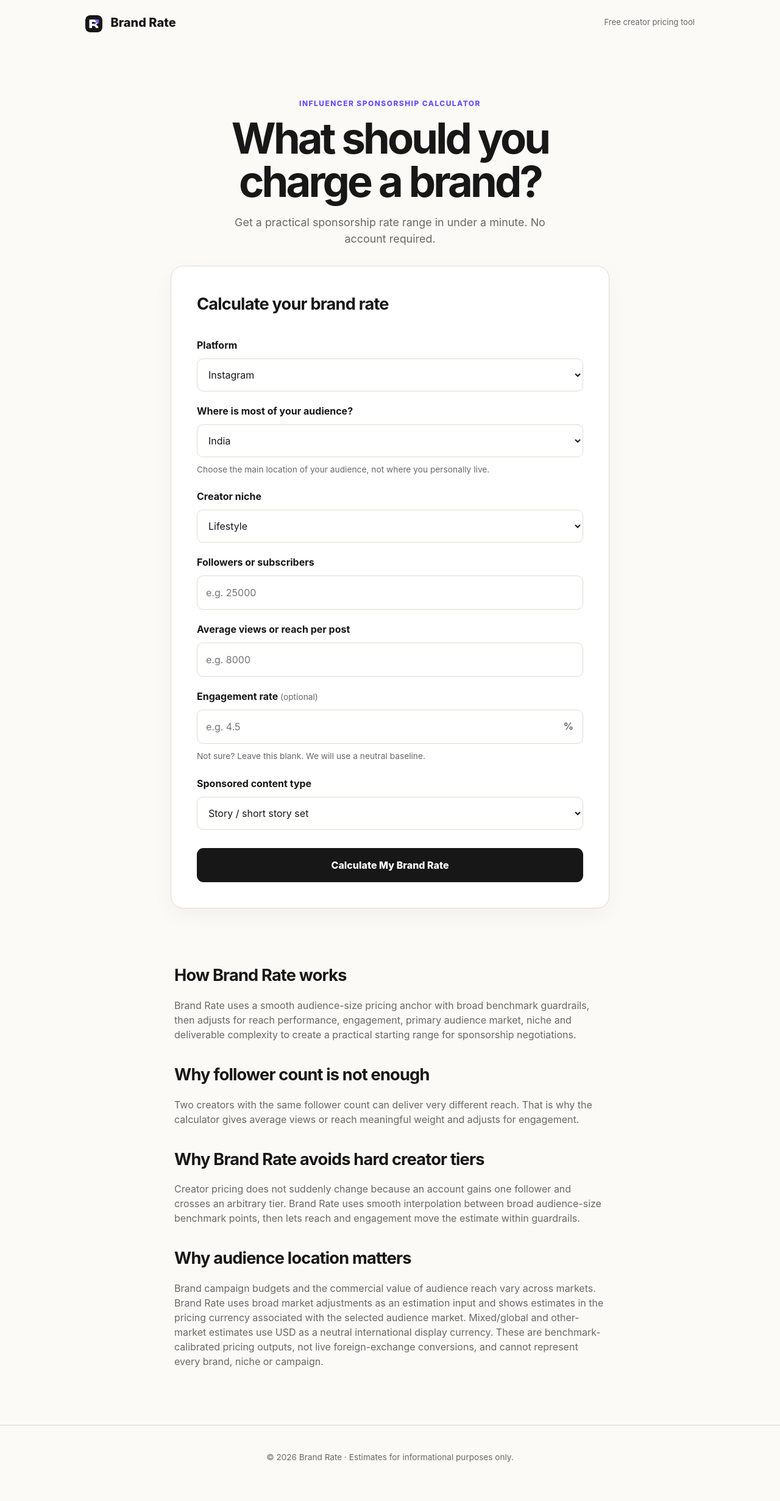
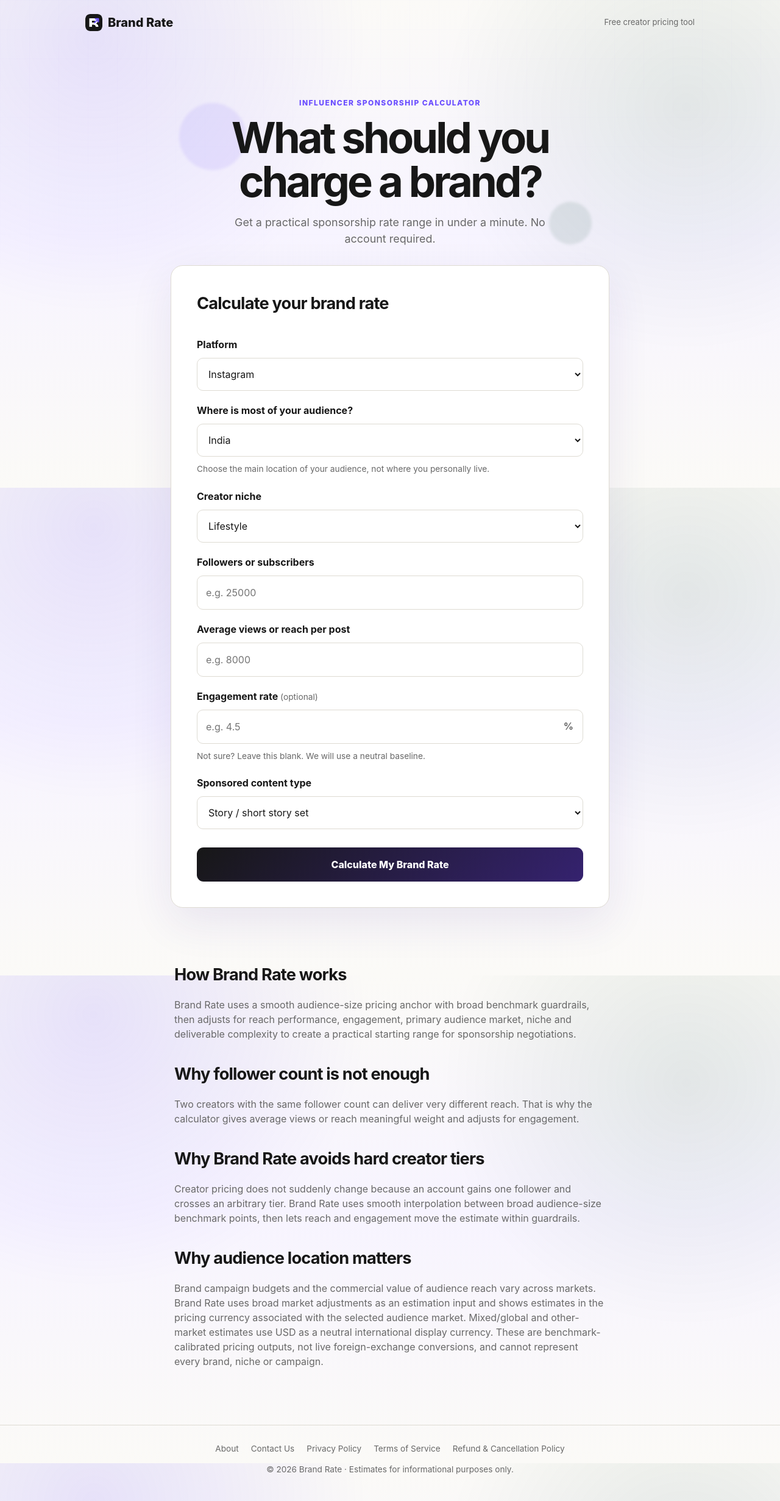
Before and after one commit to adrija25/brand-rate, a plain HTML site: page index.html in a window 1280 px wide. Shown: the whole page at 61% size. Drawn offline with Linux system fonts and the light colour scheme.

Commit message:
Add files via upload

```diff
--- a/index.html
+++ b/index.html
@@ -135,9 +135,7 @@
     </section>
   </main>
 
-  <footer>
-    <p>© <span id="year"></span> Brand Rate · Estimates for informational purposes only.</p>
-  </footer>
+  <footer><div class="footer-inner"><nav class="footer-links" aria-label="Legal and company links"><a href="about.html">About</a><a href="contact.html">Contact Us</a><a href="privacy.html">Privacy Policy</a><a href="terms.html">Terms of Service</a><a href="refund.html">Refund &amp; Cancellation Policy</a></nav><p>© <span id="year"></span> Brand Rate · Estimates for informational purposes only.</p></div></footer>
   <script src="script.js"></script>
 </body>
 </html>
--- a/style.css
+++ b/style.css
@@ -8,3 +8,20 @@
 @media(max-width:560px){.addon-row,.addon-total{align-items:flex-start}.addon-row span,.addon-total span{max-width:65%}}
 
 .brand-icon{width:28px;height:28px;vertical-align:middle;margin-right:9px;border-radius:8px}.brand{display:flex;align-items:center}
+
+
+/* V5.1 brand polish + compliance */
+body{background:radial-gradient(circle at 12% 8%,rgba(107,78,255,.14),transparent 28rem),radial-gradient(circle at 88% 22%,rgba(22,76,59,.10),transparent 25rem),linear-gradient(180deg,#fbfaf7 0%,#f7f4ff 48%,#fbfaf7 100%);background-attachment:fixed}
+body::before{content:"";position:fixed;inset:0;pointer-events:none;z-index:-1;opacity:.28;background-image:linear-gradient(rgba(107,78,255,.055) 1px,transparent 1px),linear-gradient(90deg,rgba(107,78,255,.055) 1px,transparent 1px);background-size:48px 48px;mask-image:linear-gradient(to bottom,black,transparent 72%)}
+.site-header{position:relative;z-index:2}.logo{display:flex;align-items:center}.hero{position:relative}
+.hero::before,.hero::after{content:"";position:absolute;border-radius:999px;filter:blur(2px);z-index:-1}
+.hero::before{width:110px;height:110px;background:rgba(107,78,255,.10);left:2%;top:22%}.hero::after{width:70px;height:70px;background:rgba(22,76,59,.10);right:4%;bottom:10%}
+.tool-card,.results{box-shadow:0 24px 70px rgba(56,38,130,.09);backdrop-filter:blur(10px)}
+button{background:linear-gradient(135deg,#171717 0%,#35226f 100%);transition:transform .2s ease,box-shadow .2s ease,opacity .2s ease}
+button:hover{transform:translateY(-1px);box-shadow:0 10px 24px rgba(53,34,111,.18);opacity:1}
+.upgrade{background:linear-gradient(135deg,#151515 0%,#281b5f 62%,#164c3b 140%);box-shadow:0 22px 55px rgba(38,25,90,.22)}
+.footer-inner{max-width:1040px;margin:auto}.footer-links{display:flex;justify-content:center;flex-wrap:wrap;gap:10px 20px;margin-bottom:13px}.footer-links a{color:var(--muted);text-decoration:none}.footer-links a:hover{color:var(--accent)}
+.legal-main{max-width:900px}.legal-hero{text-align:center;padding:52px 0 30px}.legal-card{background:rgba(255,255,255,.92);border:1px solid var(--line);border-radius:22px;padding:clamp(24px,5vw,52px);box-shadow:0 24px 70px rgba(56,38,130,.09);margin-bottom:50px}
+.legal-card h2{margin:34px 0 10px;font-size:1.35rem}.legal-card h2:first-child{margin-top:0}.legal-card p,.legal-card li{color:var(--muted)}.legal-card a{color:var(--accent)}.legal-card ul{padding-left:20px}
+.info-grid{display:grid;grid-template-columns:repeat(2,1fr);gap:14px;margin:24px 0}.info-box{background:var(--soft);border:1px solid #d8d0ff;border-radius:14px;padding:20px}.info-box strong{display:block;margin-bottom:6px}.info-box p{margin:0}
+@media(max-width:600px){.info-grid{grid-template-columns:1fr}.legal-hero{padding-top:32px}}
```
Also changed, not shown: about.html (added, +1 -0 lines), contact.html (added, +1 -0 lines), pricing-kit.html (+1 -0 lines), privacy.html (added, +1 -0 lines), refund.html (added, +1 -0 lines), terms.html (added, +1 -0 lines), 1 other file.
